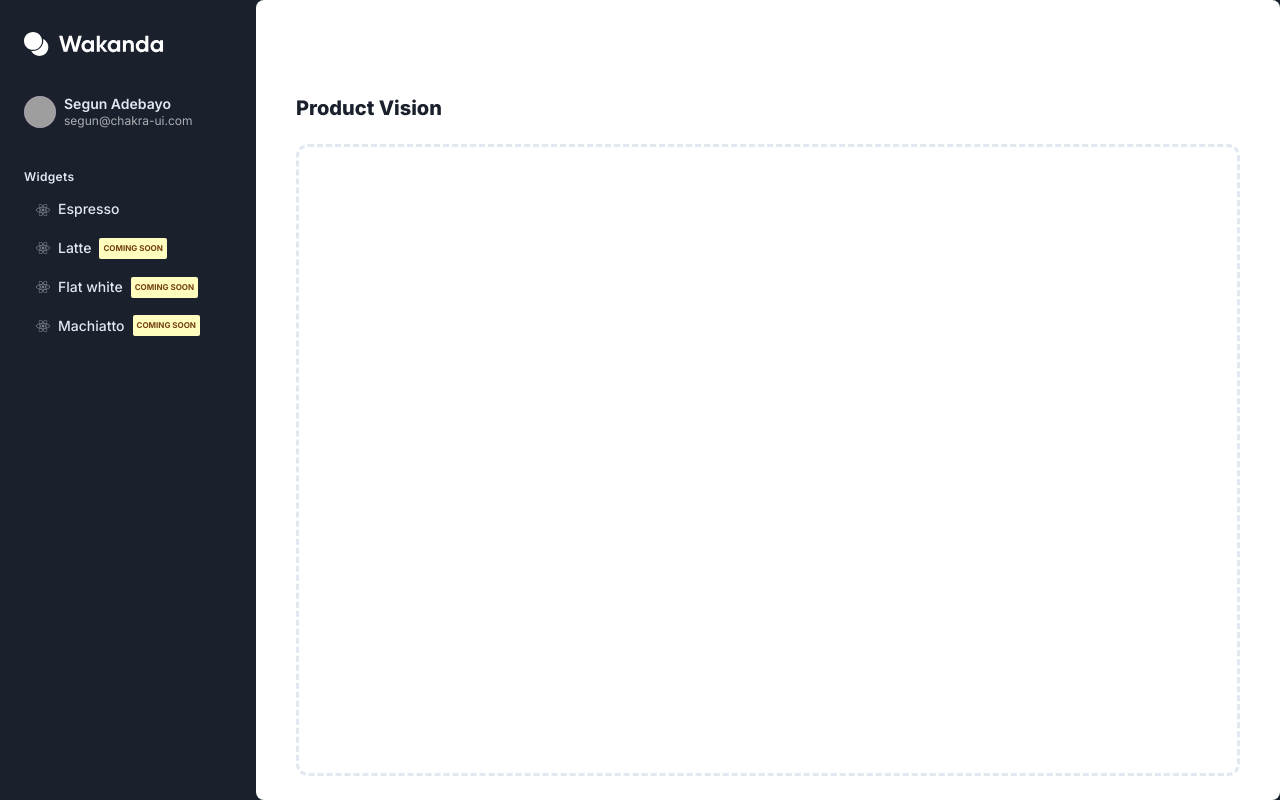
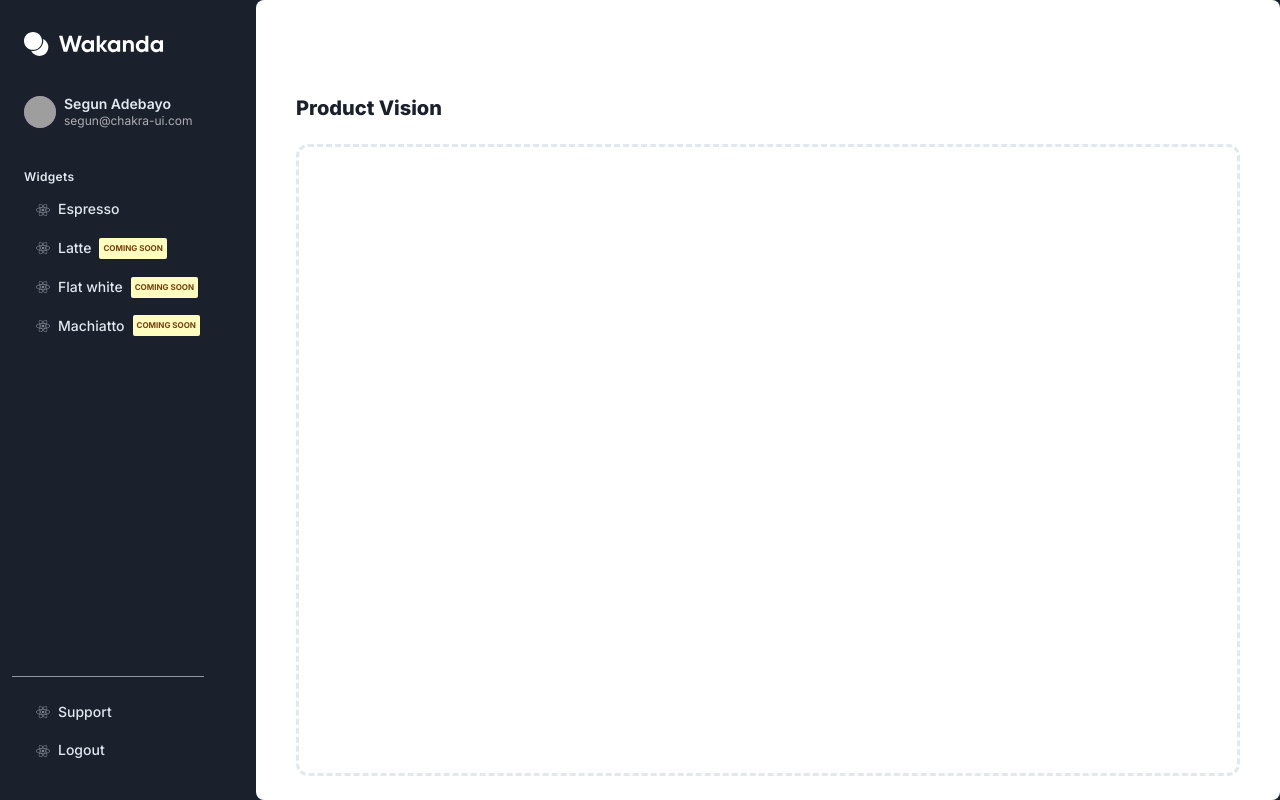
Before and after one commit to JahanzaibTayyab/wakanda, a React (Create React App) app: page /app/dashboard in a window 1280 px wide. Built offline with nearby package versions, Linux system fonts and the light colour scheme; grey boxes are pictures that could not be loaded; a web font is replaced by a local one.

Commit message:
WAK-8 add bottom menu

```diff
--- a/src/views/components/Sidebar/index.js
+++ b/src/views/components/Sidebar/index.js
@@ -4,6 +4,7 @@ import {
   Flex,
   Heading,
   Stack,
+  Divider,
   useColorModeValue as mode,
 } from "@chakra-ui/react";
 import { FaReact } from "react-icons/fa";
@@ -87,6 +88,13 @@ const SideBar = (props) => {
             </Stack>
           </ScrollArea>
         </Box>
+        <Box position="fixed" bottom="10px" lineHeight="tall" width="15%">
+          <Divider mb="5" />
+          <Stack pb="6">
+            <SidebarLink icon={<FaReact />}>Support</SidebarLink>
+            <SidebarLink icon={<FaReact />}>Logout</SidebarLink>
+          </Stack>
+        </Box>
       </Box>
       <Box
         flex="1"
```
